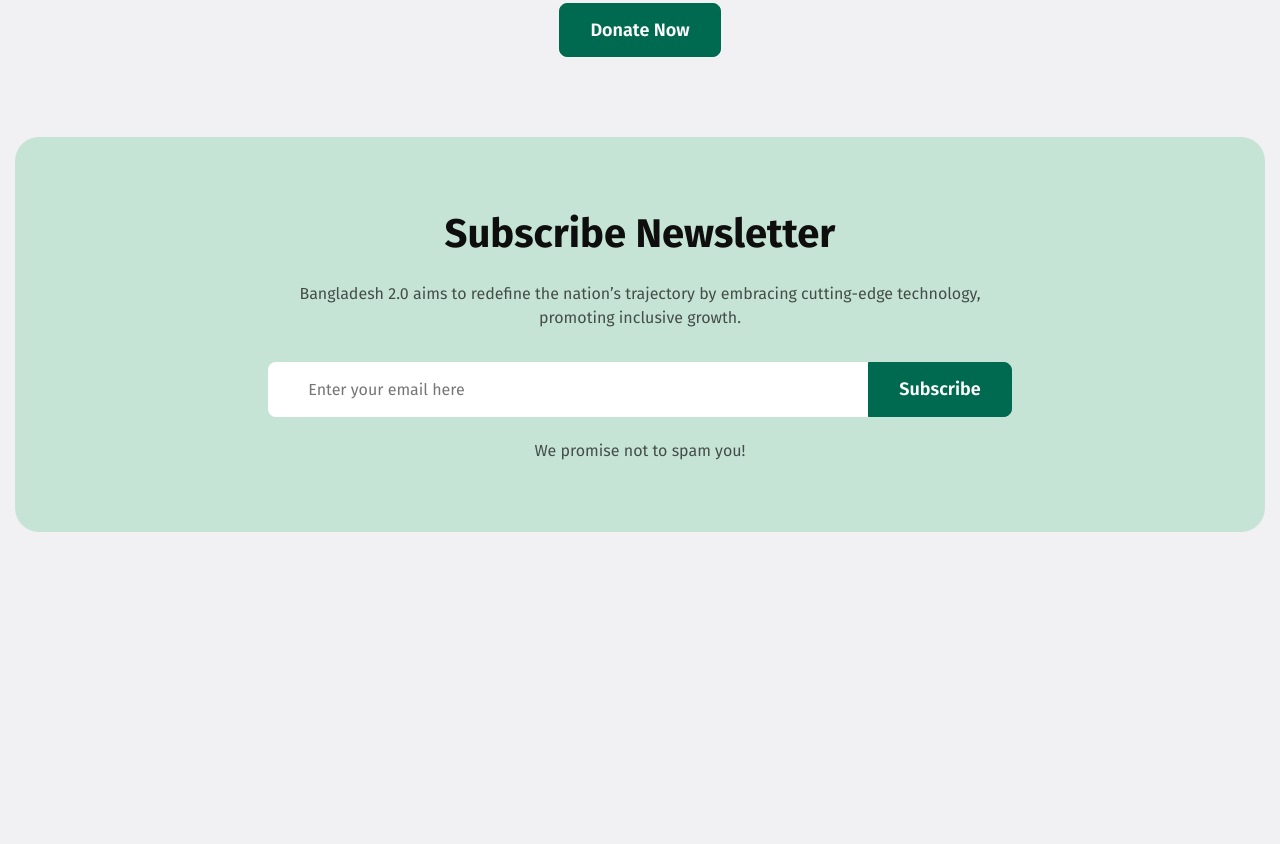
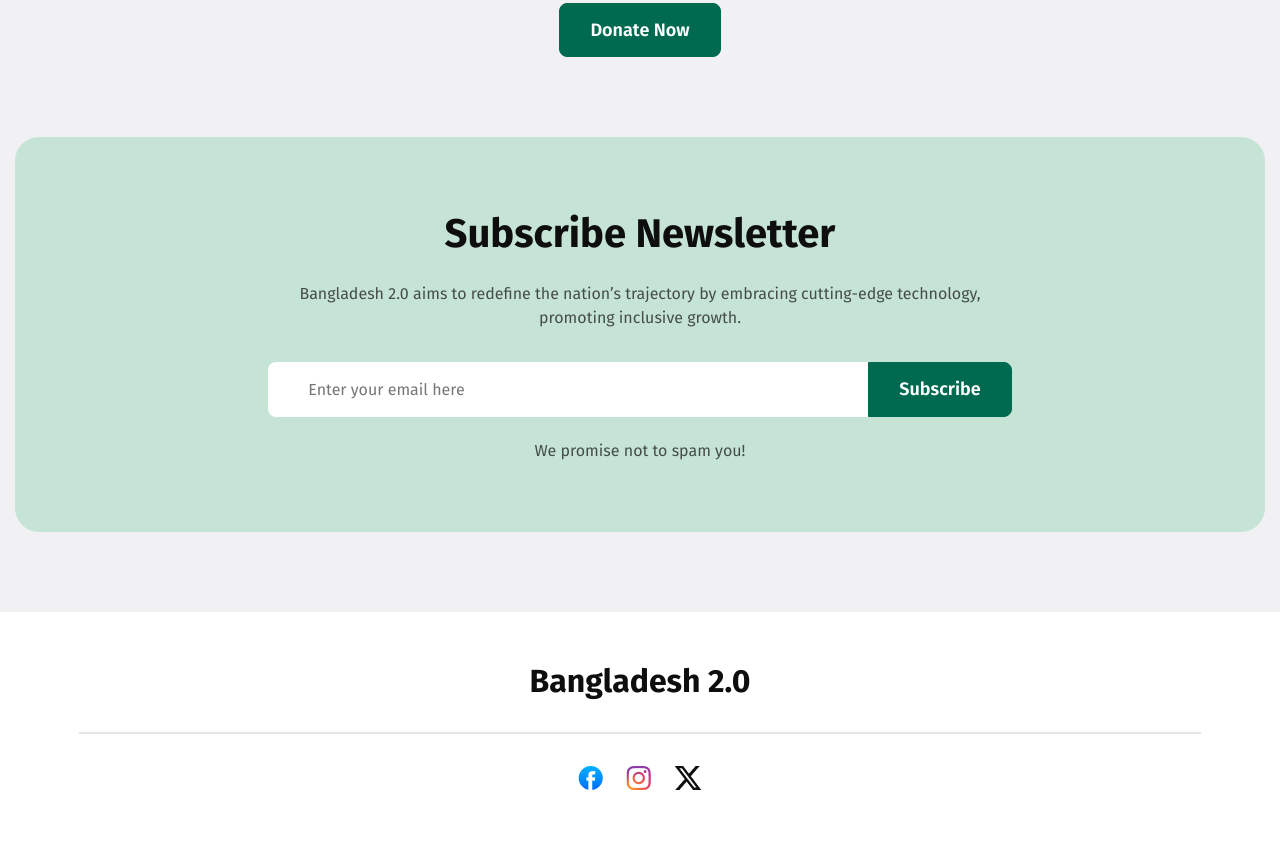
Before and after one commit to roni-biswas/RB-PH-B11A1--assignment-1, a plain HTML site: page index.html in a window 1280 px wide. Shown: the part 4719-5563 px from the top of the page. Before the commit the page ends 5251 px from the top, so only its background shows below. Drawn offline with Linux system fonts and the light colour scheme.

Commit message:
added footer section in index.html and add styles

```diff
--- a/index.html
+++ b/index.html
@@ -293,6 +293,34 @@
             </div>
         </div>
     </section> <!-- end -->
+
+    <!-- start footer area -->
+    <footer class="footer">
+        <div class="container">
+            <div class="footer-container">
+                <h1 class="site-logo-text">Bangladesh 2.0</h1>
+                <span class="border"></span>
+                <ul class="footer-icons">
+                    <li>
+                        <a href="#">
+                            <img src="assets/facebook.png" alt="facebook">
+                        </a>
+                    </li>
+                    <li>
+                        <a href="#">
+                            <img src="assets/instagram.png" alt="instagram">
+                        </a>
+                    </li>
+                    <li>
+                        <a href="#">
+                            <img src="assets/x.png" alt="twitter">
+                        </a>
+                    </li>
+                </ul>
+            </div>
+        </div>
+    </footer>
+    <!-- end footer -->
 </body>
 
 </html>
--- a/styles/style.css
+++ b/styles/style.css
@@ -411,6 +411,7 @@ th {
   display: flex;
   align-items: center;
   justify-content: center;
+  margin-bottom: 80px;
 }
 
 .newsletter-container .newsletter-content {
@@ -448,3 +449,31 @@ th {
 }
 
 /* end */
+
+/* footer styles */
+.footer {
+  background-color: #ffffff;
+  padding-top: 50px;
+  padding-bottom: 50px;
+}
+
+.footer .footer-container {
+  display: flex;
+  flex-direction: column;
+  align-items: center;
+  gap: 32px;
+}
+.footer-container .border {
+  width: 1122px;
+  border: 1px solid rgba(14, 14, 14, 0.1);
+}
+
+.footer-container .footer-icons {
+  display: flex;
+  gap: 23px;
+}
+
+.footer-container .footer-icons li {
+  list-style: none;
+}
+/* end footer */
```
